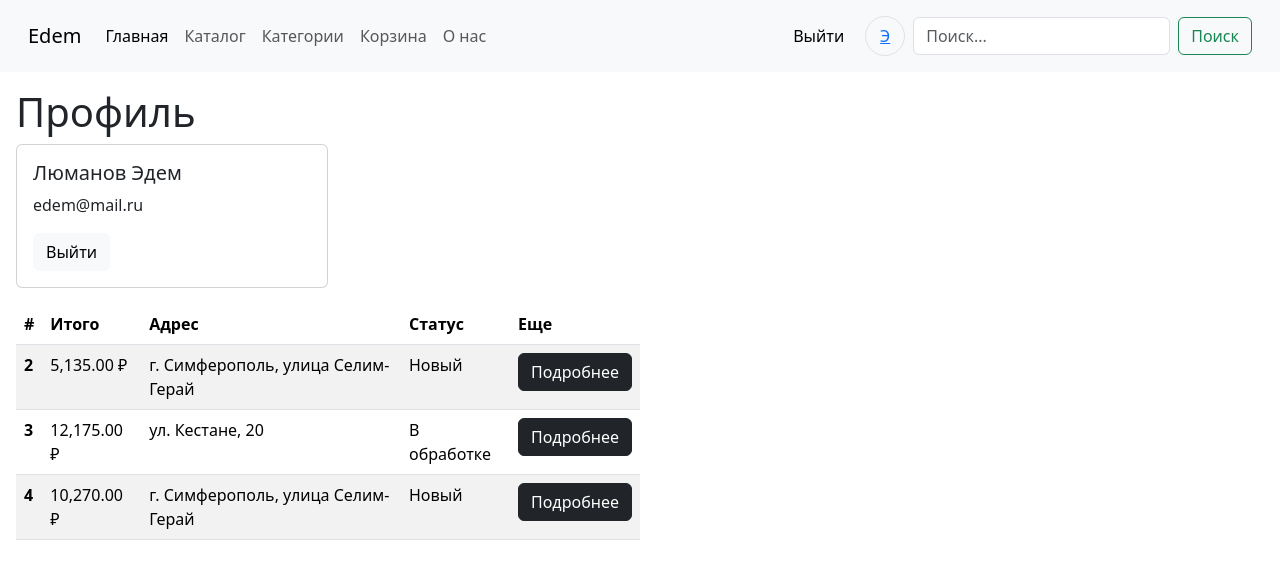
After one commit to ibragimoov/edemiko, a Flask app: page /profile in a window 1280 px wide. The commit adds this page. Shown: the top 579 px of the page. Run offline with Flask 3, Linux system fonts and the light colour scheme; a user stored in the database is signed in.

Commit message:
order_list page

```diff
--- a/routes.py
+++ b/routes.py
@@ -156,3 +156,22 @@ def register_routes(app, db, bcrypt):
         db.session.commit()
 
         return redirect(url_for('order_success', order_id=order.id, address=address))
+
+
+    @app.route('/profile')
+    def profile():
+        orders = Order.query.filter(Order.user_id == current_user.id).all()
+        print(orders)
+
+        return render_template('profile.html', orders=orders)
+
+
+    @app.route('/order/<int:id>')
+    def order_details(id):
+        order = Order.query.get(id)
+
+        products_in_order = OrderByProduct.query.filter(OrderByProduct.order_id == order.id).all()
+
+        print(products_in_order)
+
+        return render_template('order_details.html', order=order)
--- a/templates/base.html
+++ b/templates/base.html
@@ -41,9 +41,11 @@
                 <button class="btn btn-light" type="submit">Выйти</button>
               </form>
               <div class="">
-                <div class="mx-2 rounded-circle border d-flex justify-content-center align-items-center" style="width:40px;height:40px" alt="Avatar">
-                {{ current_user.first_name[0] }}
-                </div>
+                <a href="/profile">
+                    <div class="mx-2 rounded-circle border d-flex justify-content-center align-items-center" style="width:40px;height:40px" alt="Avatar">
+                        {{ current_user.first_name[0] }}
+                    </div>
+                </a>
               </div>
             {% endif %}
           <form class="d-flex" role="search">
--- a/templates/index.html
+++ b/templates/index.html
@@ -8,7 +8,7 @@
         <p class="mb-5">здесь вы можете приобрести все необходимое</p>
 
         <div id="carouselExampleSlidesOnly" class="carousel slide rounded-2 mb-4" data-bs-ride="carousel">
-          <div class="carousel-inner rounded-5">
+          <div class="carousel-inner rounded-5" style="height: 300px;">
             <div class="carousel-item active">
               <img src="https://cdn1.ozonusercontent.com/s3/sellerassets/ww2150_q80/de62f815-dcc8-11ef-861a-2ad8ccf117da.jpeg" class="d-block w-100" alt="...">
             </div>
--- /dev/null
+++ b/templates/profile.html
@@ -0,0 +1,47 @@
+{% extends "base.html" %}
+
+{% block title %}Профиль{% endblock %}
+
+{% block content %}
+    <div class="p-3">
+        <h1>Профиль</h1>
+
+        <div class="card w-25 mb-3">
+          <div class="card-body">
+            <h5 class="card-title">{{ current_user.last_name + ' ' + current_user.first_name }}</h5>
+            <p class="card-text">{{ current_user.email }}</p>
+
+              <form method="post" action="{{ url_for('logout') }}">
+                  <button type="submit" class="btn btn-light">Выйти</button>
+              </form>
+          </div>
+        </div>
+
+        <table class="table table-striped w-50">
+          <thead>
+            <tr>
+              <th scope="col">#</th>
+              <th scope="col">Итого</th>
+              <th scope="col">Адрес</th>
+              <th scope="col">Статус</th>
+              <th scope="col">Еще</th>
+            </tr>
+          </thead>
+          <tbody>
+            {% for order in orders %}
+                <tr>
+                    <th scope="row">{{ order.id }}</th>
+                    <td>{{ order.total }} ₽</td>
+                    <td>{{ order.address }}</td>
+                    <td>{{ order.status }}</td>
+                    <td>
+                        <button class="btn btn-dark">
+                            <a class="text-decoration-none text-white" href="/order/{{ order.id }}">Подробнее</a>
+                        </button>
+                    </td>
+                </tr>
+            {% endfor %}
+          </tbody>
+        </table>
+    </div>
+{% endblock %}
```
Also changed, not shown: templates/order_details.html (added, +36 -0 lines), instance/testdb.db.
